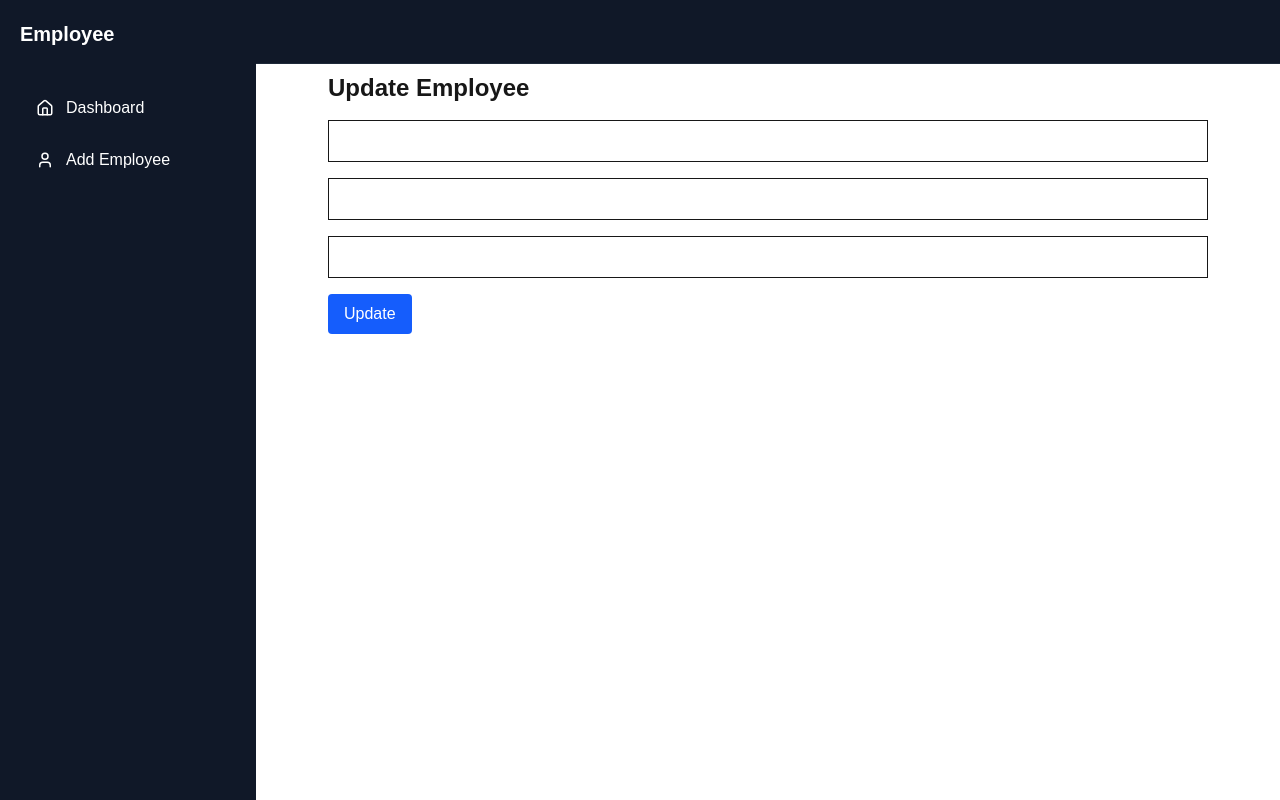
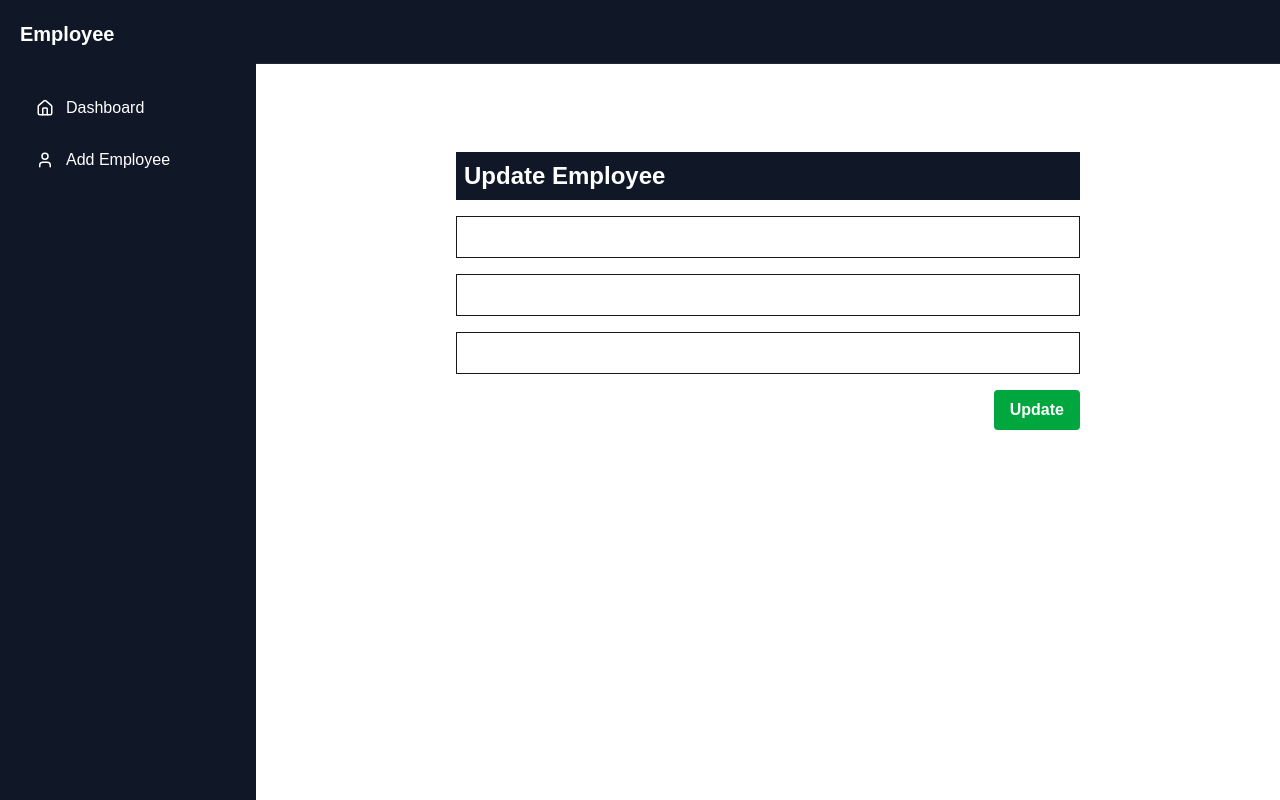
Before and after one commit to adyarizki/employee-dbcrud, a Next.js app: page /employee/update/1 in a window 1280 px wide. Built offline with nearby package versions, Linux system fonts and the light colour scheme; no server answers; the database is empty.

Commit message:
update page

```diff
--- a/app/employee/update/[id]/page.tsx
+++ b/app/employee/update/[id]/page.tsx
@@ -34,13 +34,15 @@ export default function UpdatePage() {
   };
 
   return (
-    <main className="p-6">
-      <h1 className="text-2xl font-bold mb-4">Update Employee</h1>
+    <main className="max-w-2xl mx-auto p-6 mt-20">
+      <h1 className="text-2xl font-bold mb-4 bg bg-gray-900 p-2 text-white">Update Employee</h1>
       <form onSubmit={handleUpdate} className="space-y-4">
         <input className="border px-3 py-2 w-full" value={form.name} onChange={e => setForm({ ...form, name: e.target.value })} />
         <input className="border px-3 py-2 w-full" value={form.position} onChange={e => setForm({ ...form, position: e.target.value })} />
         <input className="border px-3 py-2 w-full" value={form.salary} type="number" onChange={e => setForm({ ...form, salary: e.target.value })} />
-        <button className="bg-blue-600 text-white px-4 py-2 rounded">Update</button>
+        <div className='flex justify-end'>
+          <button className="bg-green-600 font-bold text-white px-4 py-2 rounded">Update</button>
+        </div>
       </form>
     </main>
   );
```
